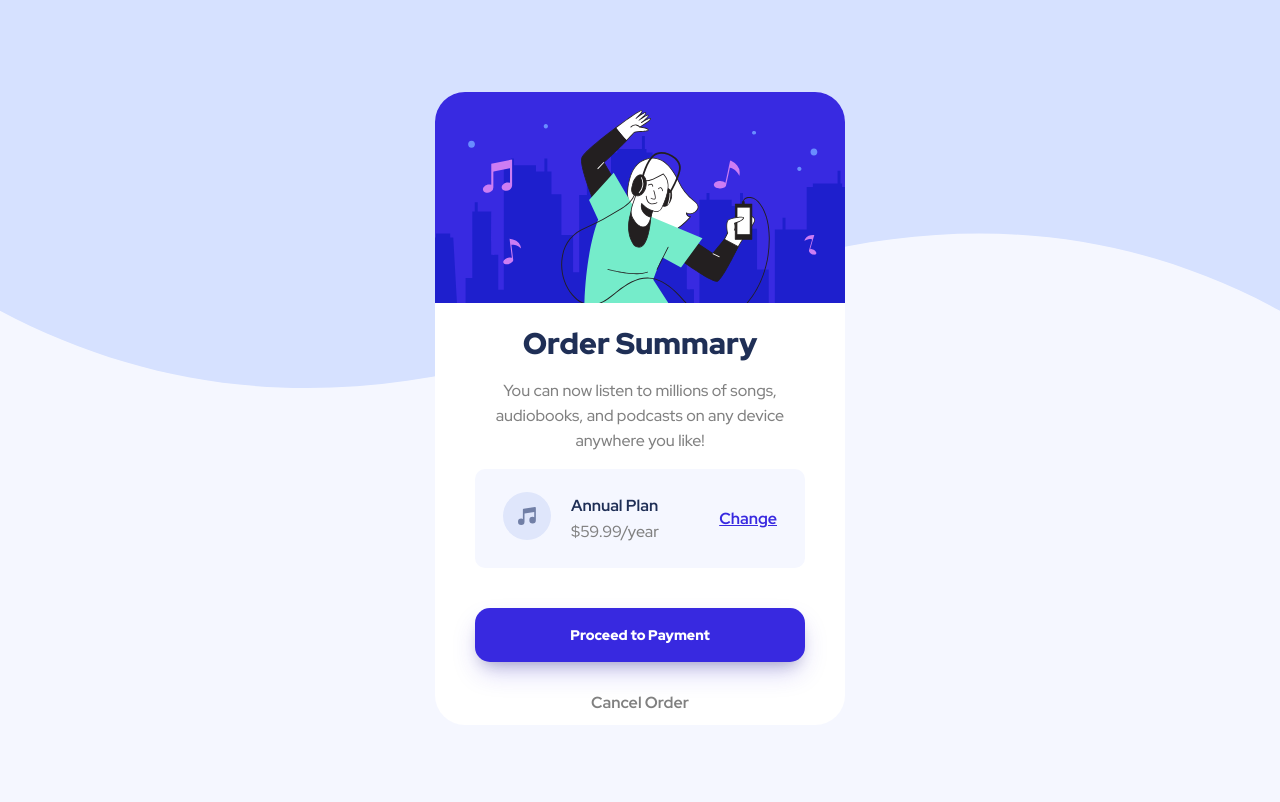
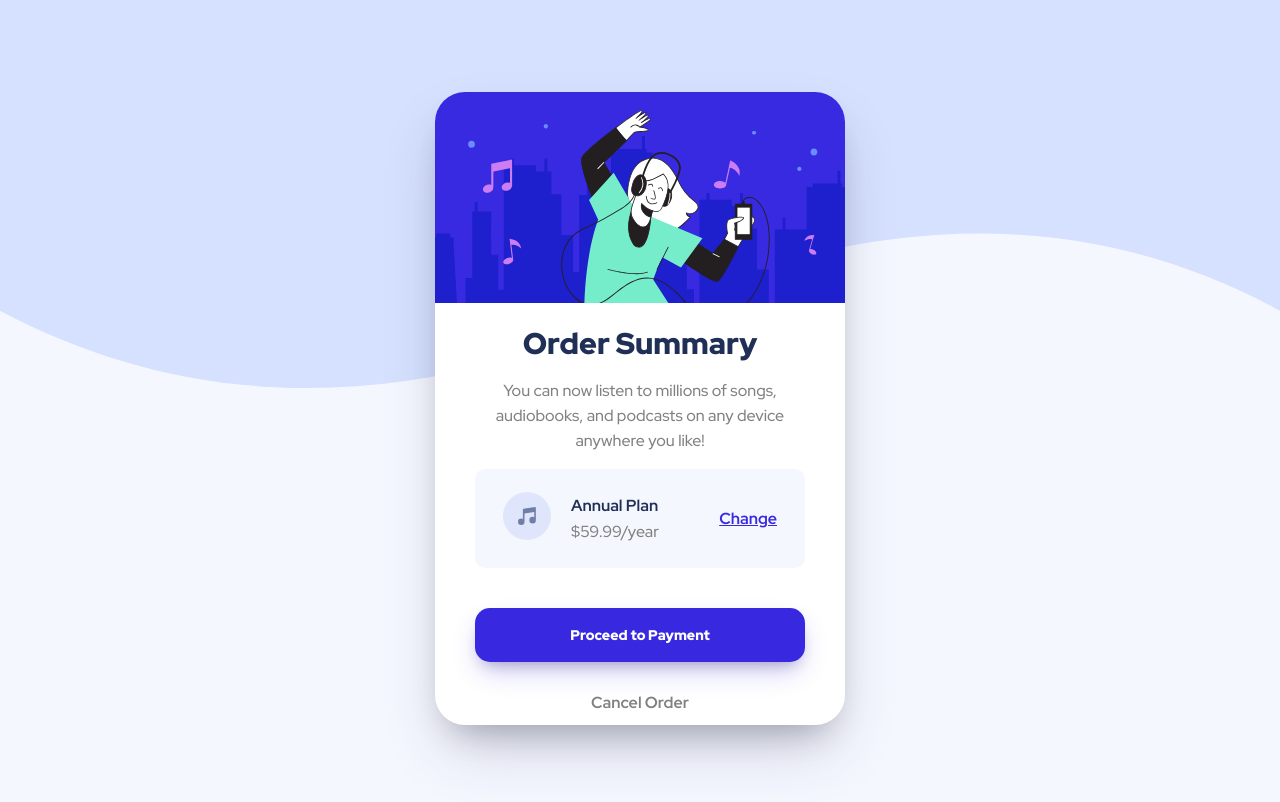
Before and after one commit to JordanTheDesigner/OrderSummary, a plain HTML site: page index.html in a window 1280 px wide. Drawn offline with Linux system fonts and the light colour scheme.

Commit message:
Add files via upload

```diff
--- a/styles.css
+++ b/styles.css
@@ -36,6 +36,7 @@ button:hover{
   height:633px;
   border-radius: 30px;
   overflow: hidden;
+  box-shadow: rgba(50, 50, 93, 0.25) 0px 30px 60px -12px, rgba(0, 0, 0, 0.3) 0px 18px 36px -18px;
 }
 
 #SummaryImage{
```
